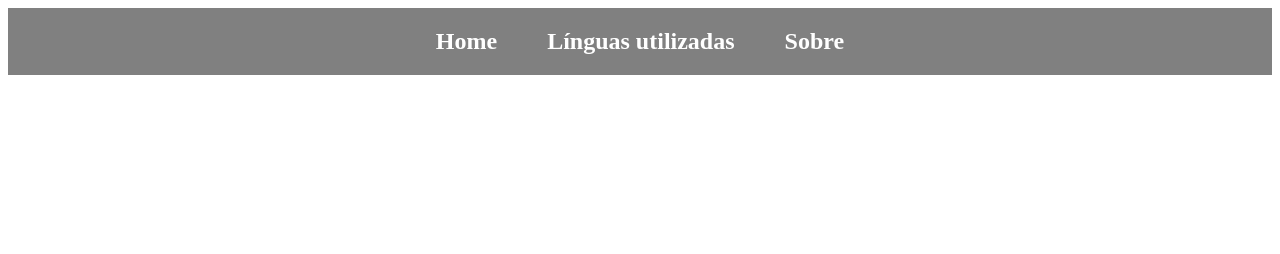
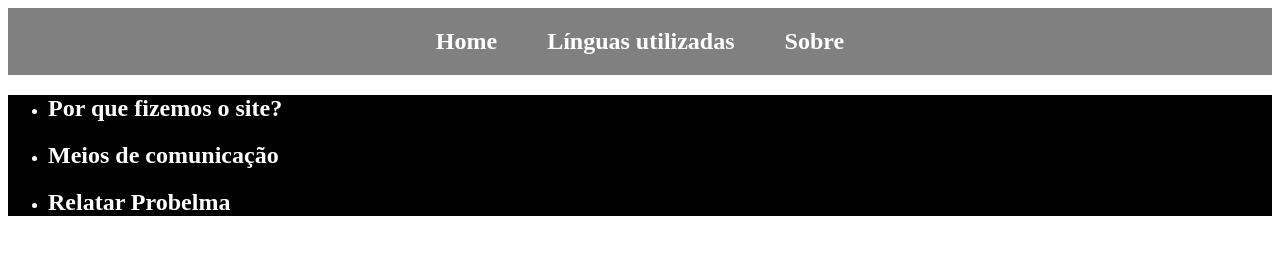
Before and after one commit to JoaoV-Gimenes/Site_aula, a plain HTML site: page index.html in a window 1280 px wide. Drawn offline with Linux system fonts and the light colour scheme.

Commit message:
ajustes temporários

```diff
--- a/index.html
+++ b/index.html
@@ -21,7 +21,17 @@
     </nav>
     <nav class="site">
         <div class="barra_esquerda">
-
+            <ul>
+                <li>
+                    <h2>Por que fizemos o site?</h2>
+                </li>
+                <li>
+                    <h2>Meios de comunicação</h2>
+                </li>
+                <li>
+                    <h2>Relatar Probelma</h2>
+                </li>
+            </ul>
         </div>
         <div class="barra_direita">
 
--- a/style.css
+++ b/style.css
@@ -8,4 +8,6 @@
 .site{
     background-color: black;
     color: white;
+    margin: 0px;
+    padding: 0px;
 }
```
